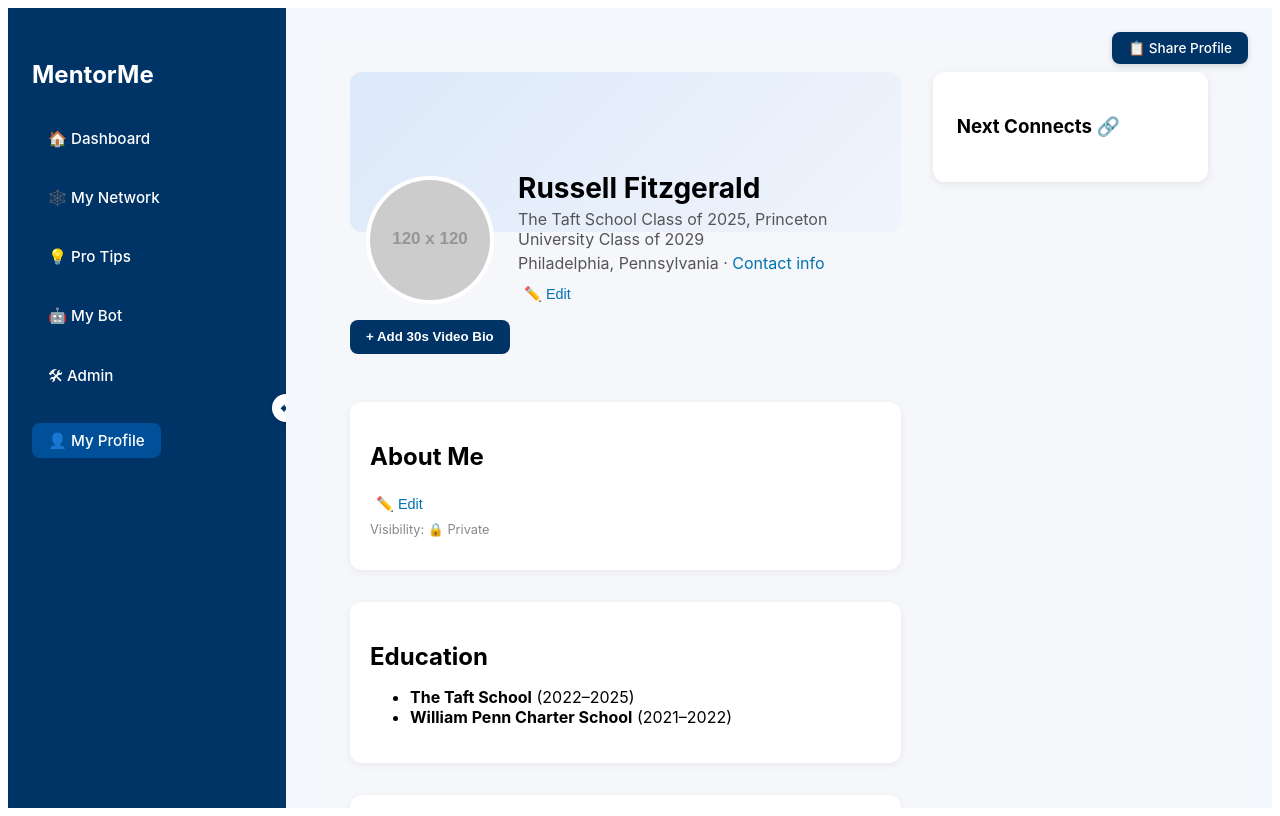
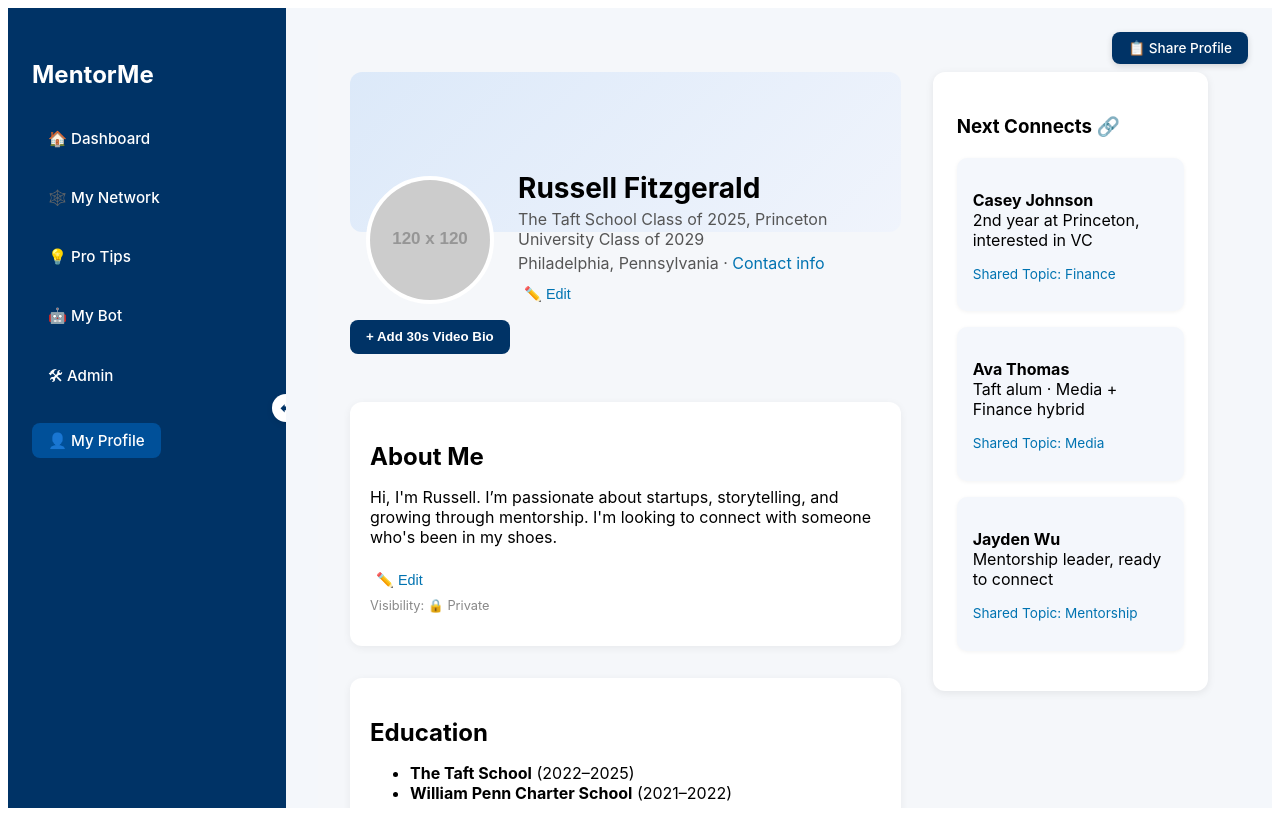
Before and after one commit to Rfitzgerald-svg/mentorme-frontend-, a React (Create React App) app: page /profile in a window 1280 px wide. Built offline with nearby package versions, Linux system fonts and the light colour scheme.

Commit message:
Update Profile.jsx

```diff
--- a/src/routes/Profile.jsx
+++ b/src/routes/Profile.jsx
@@ -6,43 +6,21 @@ export default function Profile() {
   const [name, setName] = useState("Russell Fitzgerald");
   const [headline, setHeadline] = useState("The Taft School Class of 2025, Princeton University Class of 2029");
   const [location, setLocation] = useState("Philadelphia, Pennsylvania");
-
   const [isEditing, setIsEditing] = useState(false);
   const [tempName, setTempName] = useState(name);
   const [tempHeadline, setTempHeadline] = useState(headline);
   const [tempLocation, setTempLocation] = useState(location);
-
   const [videoURL, setVideoURL] = useState(localStorage.getItem("videoBioURL") || null);
-
-  const [aboutMe, setAboutMe] = useState(localStorage.getItem("aboutMe") || "");
+  const [aboutMe, setAboutMe] = useState(localStorage.getItem("aboutMe") || "Hi, I'm Russell. I’m passionate about startups, storytelling, and growing through mentorship. I'm looking to connect with someone who's been in my shoes.");
   const [editingAbout, setEditingAbout] = useState(false);
   const [aboutDraft, setAboutDraft] = useState(aboutMe);
   const [isPublic, setIsPublic] = useState(localStorage.getItem("aboutMePublic") === "true");
-
   const [quizAnswers, setQuizAnswers] = useState([]);
 
   useEffect(() => {
     const stored = localStorage.getItem("quizAnswers");
     if (stored) setQuizAnswers(JSON.parse(stored));
   }, []);
-
-  const userKeywords = quizAnswers.flatMap(ans =>
-    ans.toLowerCase().split(/\W+/).filter(Boolean)
-  );
-
-  const allUsers = [
-    { name: "Casey Johnson", description: "2nd year at Princeton, interested in VC", quizKeywords: ["finance", "startups"] },
-    { name: "Ava Thomas", description: "Taft alum · Media + Finance hybrid", quizKeywords: ["media", "education"] },
-    { name: "Jayden Wu", description: "Mentorship leader, ready to connect", quizKeywords: ["mentorship", "leadership"] }
-  ];
-
-  const matchedUsers = allUsers
-    .map(user => {
-      const shared = user.quizKeywords.filter(k => userKeywords.includes(k));
-      return { ...user, shared };
-    })
-    .filter(user => user.shared.length > 0)
-    .slice(0, 3);
 
   const saveAboutMe = (publish) => {
     setAboutMe(aboutDraft);
@@ -73,6 +51,21 @@ export default function Profile() {
     setVideoURL(url);
     localStorage.setItem("videoBioURL", url);
   };
+
+  const userInterests = ["Finance", "Mentorship", "Media"];
+  const allUsers = [
+    { name: "Casey Johnson", description: "2nd year at Princeton, interested in VC", interests: ["Finance", "Startups"] },
+    { name: "Ava Thomas", description: "Taft alum · Media + Finance hybrid", interests: ["Media", "Education"] },
+    { name: "Jayden Wu", description: "Mentorship leader, ready to connect", interests: ["Mentorship", "Leadership"] }
+  ];
+
+  const matchedUsers = allUsers
+    .map(user => {
+      const shared = user.interests.filter(i => userInterests.includes(i));
+      return { ...user, shared };
+    })
+    .filter(user => user.shared.length > 0)
+    .slice(0, 3);
 
   return (
     <div className="profile-wrapper">
@@ -182,7 +175,7 @@ export default function Profile() {
 
         <div className="profile-section">
           <h2>Skills & Interests</h2>
-          <p>{userKeywords.join(" · ")}</p>
+          <p>{userInterests.join(" · ")}</p>
         </div>
       </div>
 
@@ -191,7 +184,7 @@ export default function Profile() {
         {matchedUsers.map((user, index) => (
           <div key={index} className="connect-card">
             <p><strong>{user.name}</strong><br />{user.description}</p>
-            <p className="match-reason">Shared Topic: {user.shared.join(", ")}</p>
+            <p className="match-reason">Shared Topic: {user.shared[0]}</p>
           </div>
         ))}
       </div>
```
